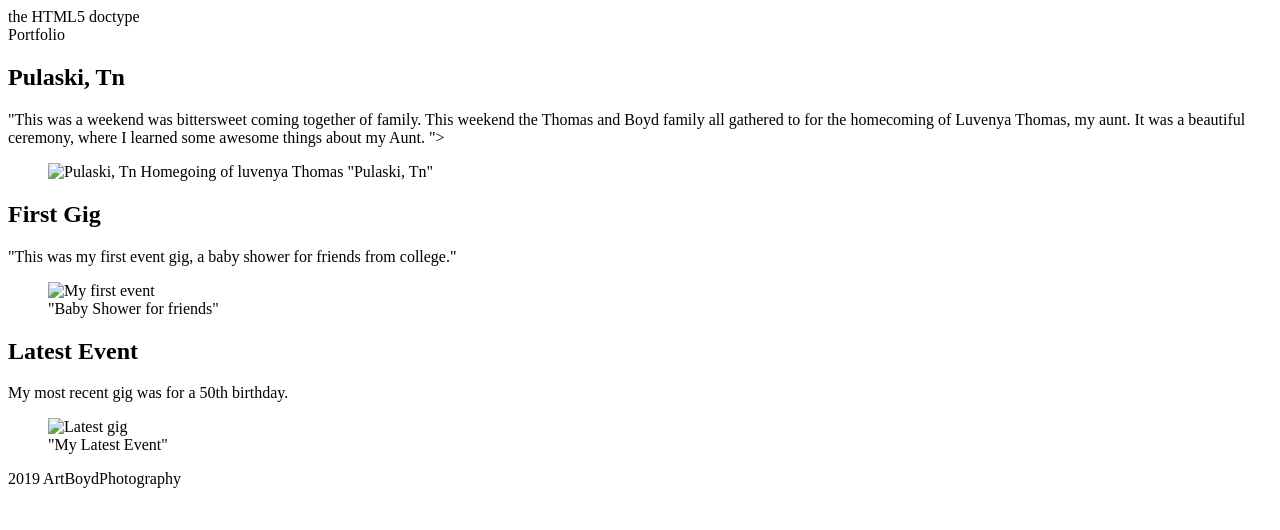
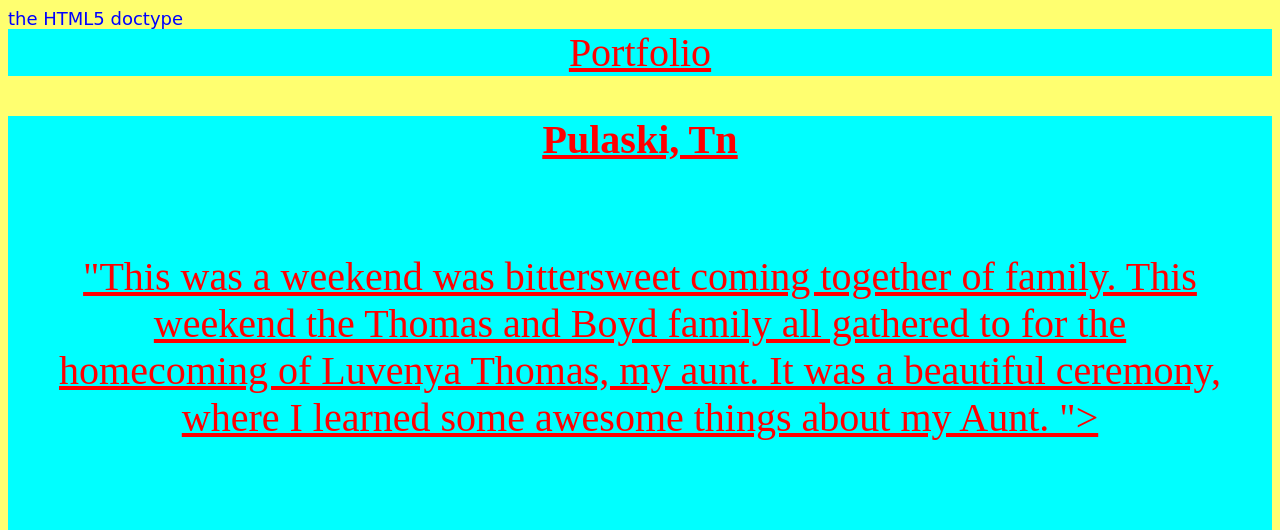
Before and after one commit to 90artguy/html-me-something, a plain HTML site: page index.html in a window 1280 px wide. Shown: the top 530 px of the page. Drawn offline with Linux system fonts and the light colour scheme.

```diff
--- a/index.html
+++ b/index.html
@@ -2,6 +2,7 @@
 <html>
 <head>
 <title>ArtBoydPhotography</title>
+<link rel="stylesheet"  type="text/css" href="styles.css">
 <head>
 <body>
     <header>Portfolio</header>
@@ -9,7 +10,7 @@
         <article>
             <section>
                 <a name="Pulaski"></a>
-            <h2>Pulaski, Tn</h2>
+            <h1>Pulaski, Tn</h1>
             <p>
                 "This was a weekend was bittersweet coming together of family. This weekend the Thomas and Boyd family all gathered to for the homecoming of Luvenya Thomas, my aunt. It was a beautiful ceremony, where I learned some awesome things about my Aunt. ">
             </p>
@@ -25,7 +26,10 @@
                         <a name="first job-1"></a>
                         <h2>First Gig</h2>
                         <p>
-                            "This was my first event gig, a baby shower for friends from college."
+                            "This was my first event gig, a baby shower for friends from college.
+                            We have been sold on the biggest myth of all time; In order to succeed at anything and have a lustrous career you must spend 4 years in an overinflated educational institution and spend a small fortune, which doesn’t include costly textbooks, supplies and living expenses. All in exchange for a fancy sheet of paper we call a degree… a piece of paper that gives us instant credit and a golden ticket to the gravy train. Right?
+
+"
                         </p>
                         <figure>
                             <img src="images/babyshower03102018 copy66-COLLAGE.jpg" alt="My first event">
@@ -36,8 +40,12 @@
                     </section>
                     <section>
                         <a name="Latest event-2"></a>
-                        <h2>Latest Event</h2>
-                        <p>My most recent gig was for a 50th birthday.</p>
+                        <h3>Latest Event</h3>
+                        <p>My most recent gig was for a 50th birthday.
+                            I would hazard a guess that most working photographers will tell you that talent has very little to do with a successful photograph. Somewhere along the way, you've probably heard the words “Genius is one per cent talent and ninety-nine per cent hard work.” It's that hard work that brings about good photography. Let's explore the roles that effort and perseverance play in our photography today.
+
+
+                        </p>
                         <figure>
                             <img src="images/DSCF5067Abby's 50th nowtr-COLLAGE.jpg" alt="Latest gig">
                             <figcaption>"My Latest Event"</figcaption>
```
